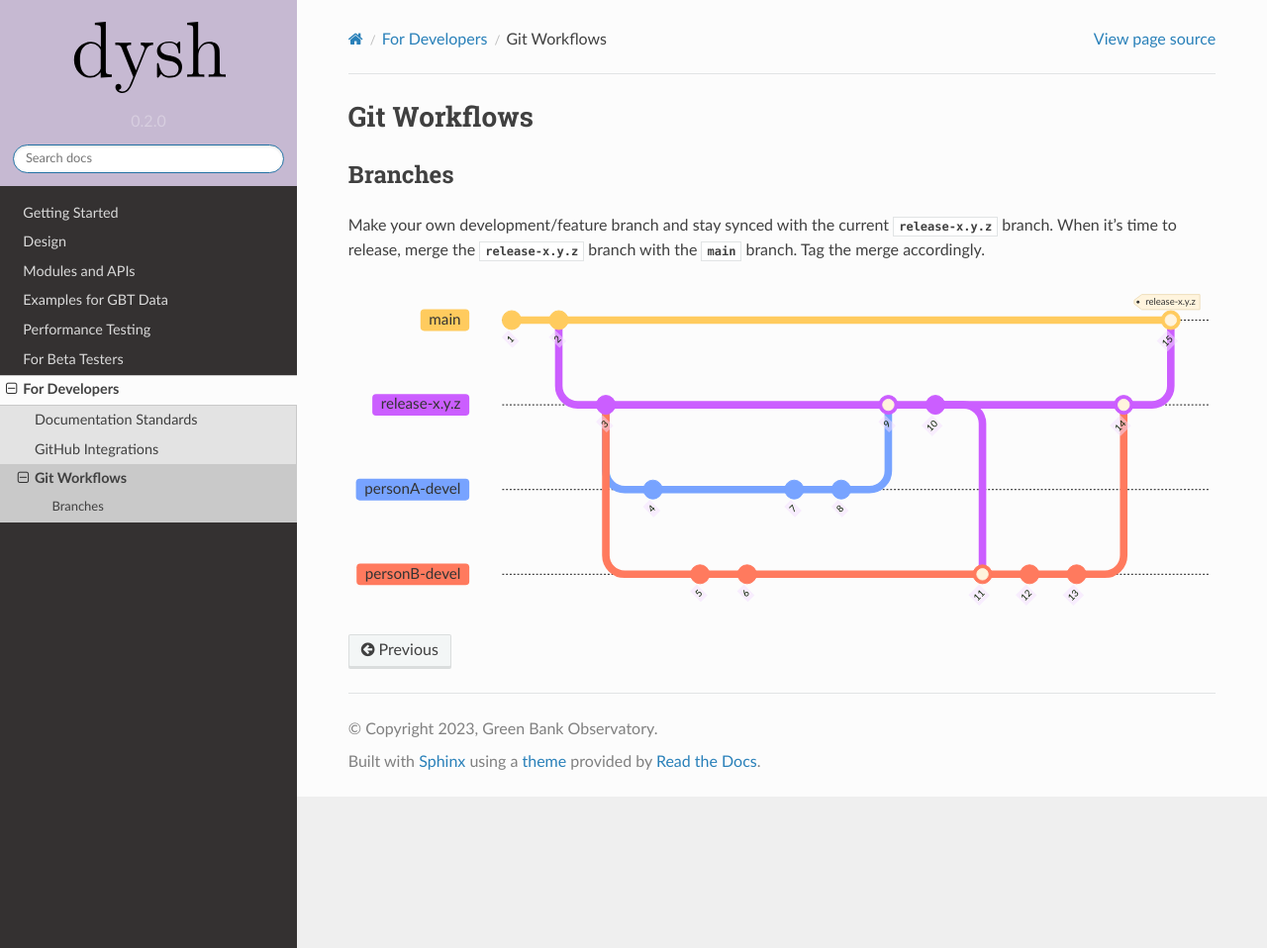
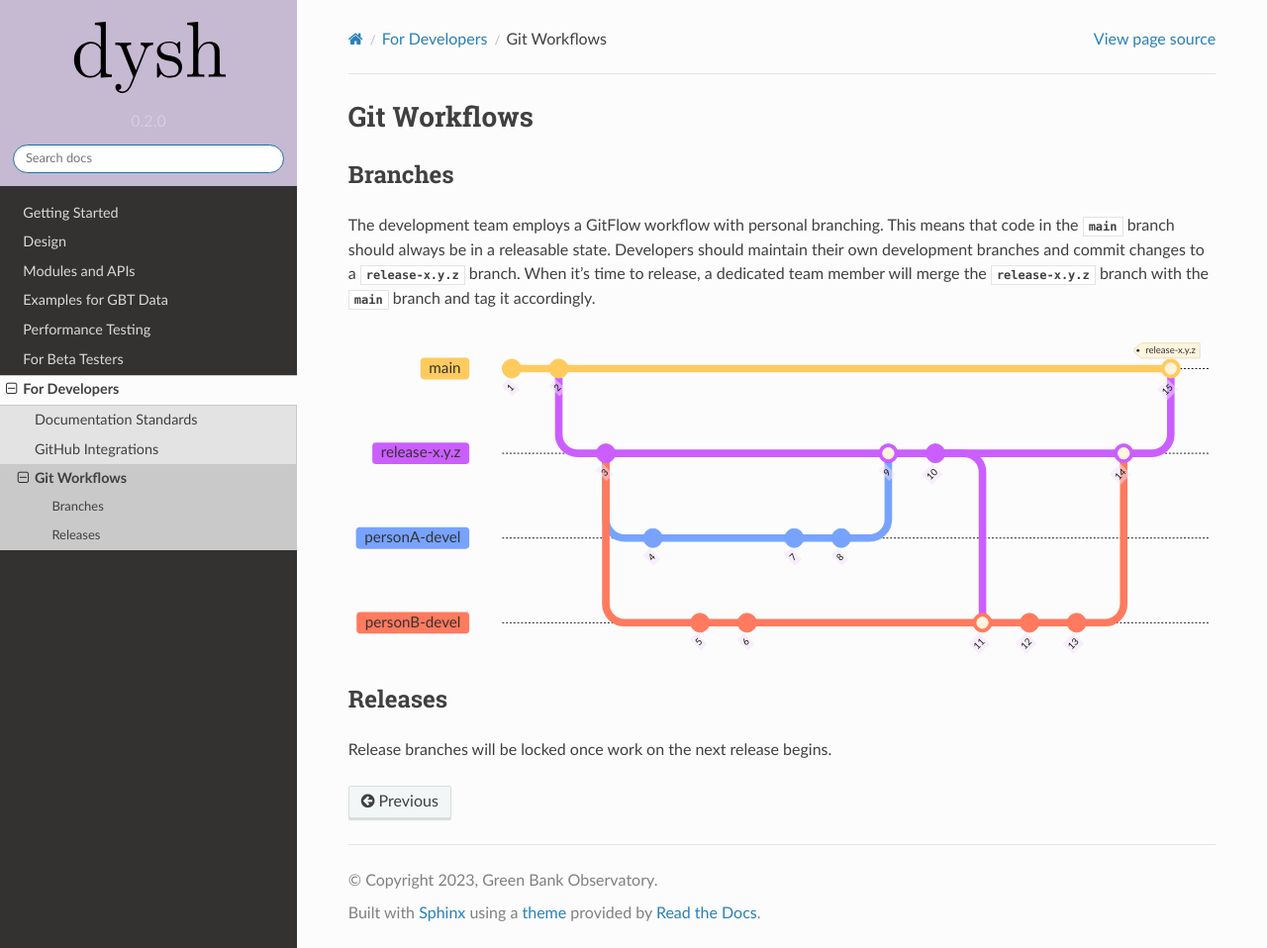
Before and after one commit to GreenBankObservatory/dysh, a Sphinx documentation site: the page built from docs/source/for_developers/git_workflows.rst, in a window 1280 px wide and 958 px high. Shown: the whole window at 99% size. Built offline with Sphinx 7.4.7 and the Read the Docs theme 2.0.0, drawn with Linux system fonts in a browser that asks for light colours; pages that are not in the unit, such as notebooks, are missing from menus.

Commit message:
Update docs and docstrings

```diff
--- a/docs/source/conf.py
+++ b/docs/source/conf.py
@@ -56,6 +56,8 @@ extensions = [
     "sphinx.ext.viewcode",
     "sphinxcontrib.mermaid",
     "numpydoc",
+    "nbsphinx",
+    "nbsphinx_link"
 #    "sphinx_automodapi.automodapi",
 ]
 
@@ -198,6 +200,7 @@ texinfo_documents = [
 default_role = 'obj'
 
 # -- Extension configuration -------------------------------------------------
+numpydoc_class_members_toctree = False
 
 # -- Options for intersphinx extension ---------------------------------------
 
--- a/docs/source/design/index.rst
+++ b/docs/source/design/index.rst
@@ -7,5 +7,4 @@ Stuff about the overall design
 .. toctree::
    :maxdepth: 2
 
-   gbo_context
    sdfits_loaders
--- a/docs/source/for_developers/git_workflows.rst
+++ b/docs/source/for_developers/git_workflows.rst
@@ -5,7 +5,7 @@ Git Workflows
 Branches
 ========
 
-Make your own development/feature branch and stay synced with the current `release-x.y.z` branch. When it's time to release, merge the `release-x.y.z` branch with the `main` branch. Tag the merge accordingly.
+The development team employs a GitFlow workflow with personal branching. This means that code in the `main` branch should always be in a releasable state. Developers should maintain their own development branches and commit changes to a `release-x.y.z` branch. When it's time to release, a dedicated team member will merge the `release-x.y.z` branch with the `main` branch and tag it accordingly.
 
 .. mermaid::
 
@@ -36,3 +36,8 @@ Make your own development/feature branch and stay synced with the current `relea
         merge personB-devel id: "14"
         checkout main
         merge release-x.y.z  id: "15" tag: "release-x.y.z"
+
+Releases
+========
+
+Release branches will be locked once work on the next release begins.
--- a/docs/source/index.rst
+++ b/docs/source/index.rst
@@ -11,8 +11,9 @@ Contents
 ===============
 
 .. toctree::
-   :maxdepth: 2
+   :maxdepth: 3
 
+   background/index
    getting_started/index
    design/index
    modules/index
```
Also changed, not shown: docs/source/design/gbo_context.rst (deleted, +0 -14 lines), docs/source/examples/index.rst (line endings or trailing spaces), 2 other files.
